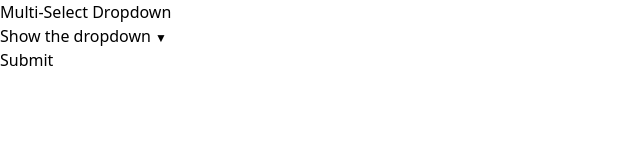
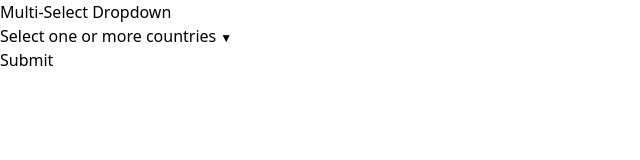
Before and after one commit to prutya/tutorial-multi-select-dropdown, a Next.js app: page / in a window 1280 px wide. Shown: the top 160 px of the page, without its empty margins (0-640 px from the left). Built offline with nearby package versions, Linux system fonts and the light colour scheme.

Commit message:
Pass prompt as a prop

```diff
--- a/src/app/page.js
+++ b/src/app/page.js
@@ -44,6 +44,7 @@ export default function Page() {
           onChange={(selectedCountries) => {
             console.debug("selectedCountries", selectedCountries);
           }}
+          prompt="Select one or more countries"
         />
         <input type="submit" />
       </form>
--- a/src/components/MultiSelectDropdown.jsx
+++ b/src/components/MultiSelectDropdown.jsx
@@ -6,6 +6,7 @@ export default function MultiSelectDropdown({
   formFieldName,
   options,
   onChange,
+  prompt = "Select one or more options",
 }) {
   const [selectedOptions, setSelectedOptions] = useState([]);
 
@@ -32,7 +33,7 @@ export default function MultiSelectDropdown({
       <input type="checkbox" className="hidden peer" />
 
       <div className="cursor-pointer after:content-['▼'] after:text-xs after:ml-1 after:inline-flex after:items-center peer-checked:after:-rotate-180 after:transition-transform">
-        {"Show the dropdown"}
+        {prompt}
       </div>
 
       <div className="absolute bg-white border transition-opacity opacity-0 pointer-events-none peer-checked:opacity-100 peer-checked:pointer-events-auto">
```
